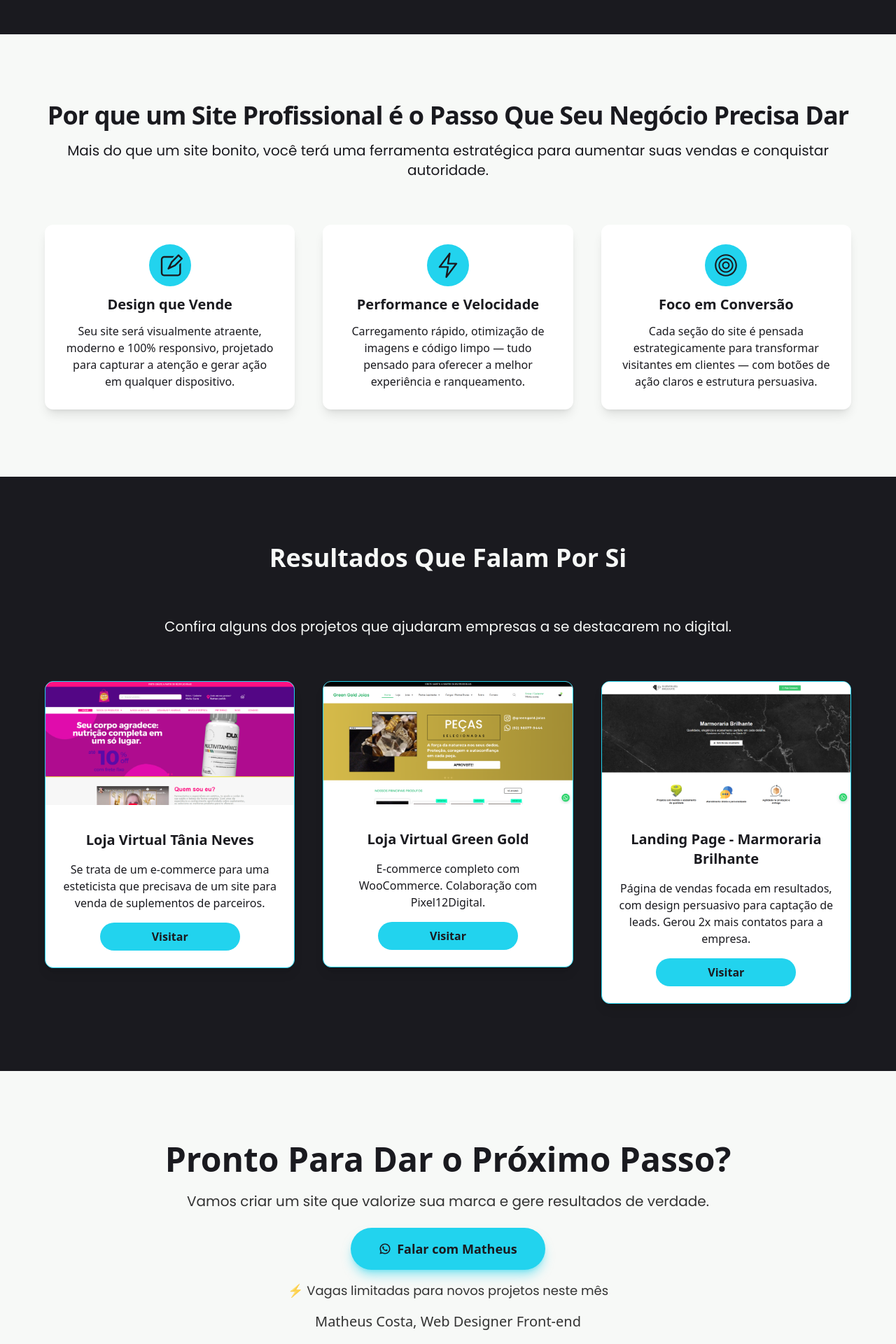
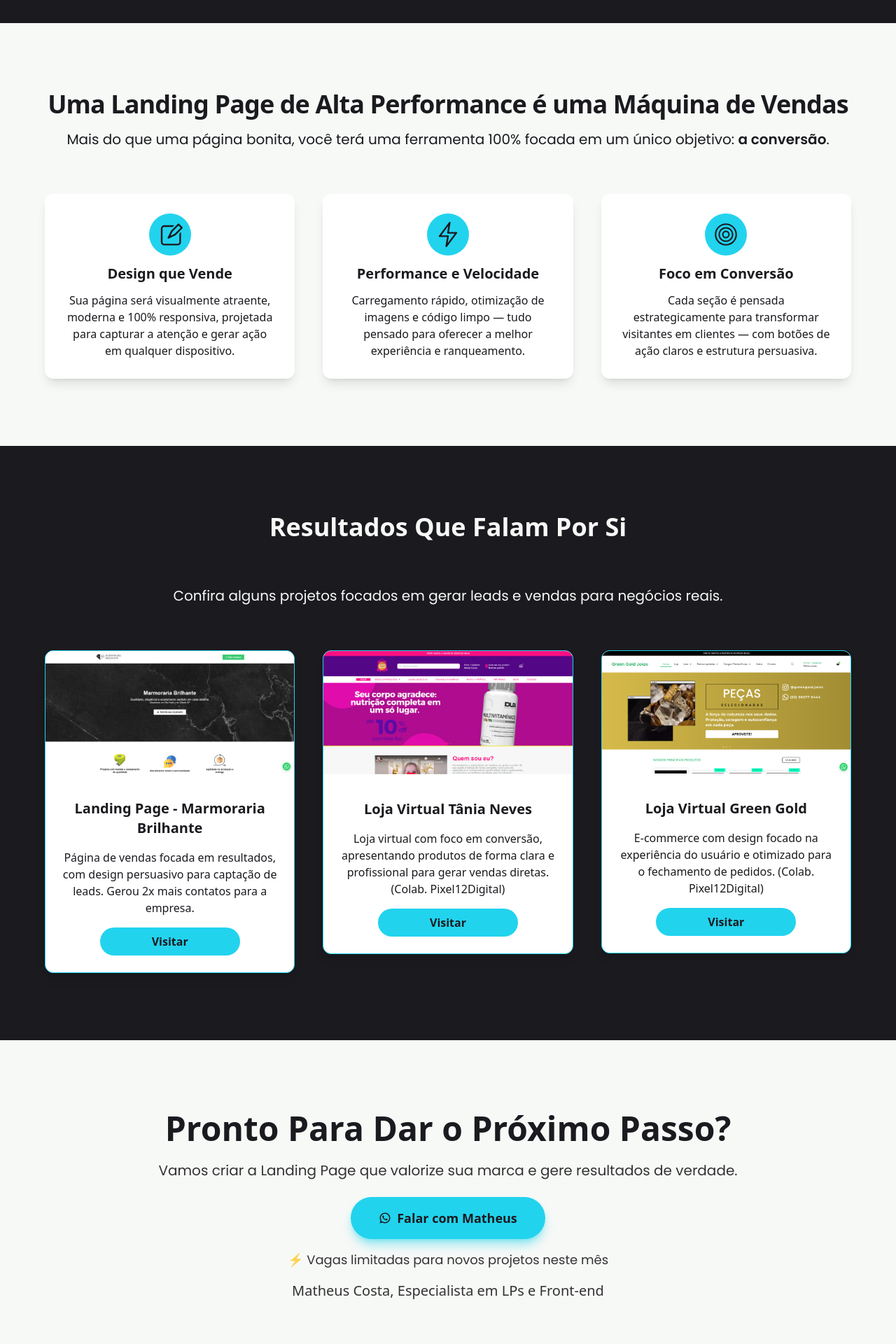
Before and after one commit to ed-matheus/impulso-digital-lp, a Next.js app: page / in a window 1280 px wide. Shown: the part 820-2740 px from the top of the page at 70% size. Built offline with nearby package versions, Linux system fonts and the light colour scheme.

Commit message:
atualizando textos da página

```diff
--- a/src/app/page.js
+++ b/src/app/page.js
@@ -10,7 +10,7 @@ import CtaButton from "@/components/CtaButton";
 const servicesData = [
   {
     title: "Design que Vende",
-    text: "Seu site será visualmente atraente, moderno e 100% responsivo, projetado para capturar a atenção e gerar ação em qualquer dispositivo.",
+    text: "Sua página será visualmente atraente, moderna e 100% responsiva, projetada para capturar a atenção e gerar ação em qualquer dispositivo.",
     icon: <RxPencil2 />,
   },
   {
@@ -20,7 +20,7 @@ const servicesData = [
   },
   {
     title: "Foco em Conversão",
-    text: "Cada seção do site é pensada estrategicamente para transformar visitantes em clientes — com botões de ação claros e estrutura persuasiva.",
+    text: "Cada seção é pensada estrategicamente para transformar visitantes em clientes — com botões de ação claros e estrutura persuasiva.",
     icon: <RxTarget />,
   },
 ];
@@ -28,25 +28,25 @@ const servicesData = [
 // Dados do Portfólio
 const portfolioData = [
   {
+    imageUrl: "/img/marmoraria-brilhante-print.png",
+    title: "Landing Page - Marmoraria Brilhante",
+    text: "Página de vendas focada em resultados, com design persuasivo para captação de leads. Gerou 2x mais contatos para a empresa.",
+    altText: "Imagem da landing page Marmoraria Brilhante",
+    link: "http://marmorariabrilhante.com.br/",
+  },
+  {
     imageUrl: "/img/tania-neves.png",
     title: "Loja Virtual Tânia Neves",
-    text: "Se trata de um e-commerce para uma esteticista que precisava de um site para venda de suplementos de parceiros.",
+    text: "Loja virtual com foco em conversão, apresentando produtos de forma clara e profissional para gerar vendas diretas. (Colab. Pixel12Digital)",
     altText: "Imagem do site da Tânia Neves",
     link: "https://tanianeves.com.br/",
   },
   {
     imageUrl: "/img/green-gold.png",
     title: "Loja Virtual Green Gold",
-    text: "E-commerce completo com WooCommerce. Colaboração com Pixel12Digital.",
+    text: "E-commerce com design focado na experiência do usuário e otimizado para o fechamento de pedidos. (Colab. Pixel12Digital)",
     altText: "Imagem da loja virtual Green Gold",
     link: "https://greengoldjoias.com.br/",
-  },
-  {
-    imageUrl: "/img/marmoraria-brilhante-print.png",
-    title: "Landing Page - Marmoraria Brilhante",
-    text: "Página de vendas focada em resultados, com design persuasivo para captação de leads. Gerou 2x mais contatos para a empresa.",
-    altText: "Imagem da landing page Marmoraria Brilhante",
-    link: "http://marmorariabrilhante.com.br/",
   },
 ];
 
@@ -55,7 +55,7 @@ export default function Page() {
     <main className="min-h-screen bg-dark text-light">
       {/* Hero Section */}
       <section className="mx-auto flex max-w-6xl flex-col items-center justify-center gap-5 px-6 py-20 text-center sm:px-8 md:py-32">
-        <motion.h2
+        <motion.h1
           initial={{ opacity: 0, y: 40 }}
           whileInView={{ opacity: 1, y: 0 }}
           transition={{ duration: 0.6 }}
@@ -63,14 +63,14 @@ export default function Page() {
           className="text-3xl font-bold leading-tight md:text-5xl lg:text-6xl"
         >
           Transforme Seus Cliques em Clientes com uma Landing Page Profissional
-        </motion.h2>
+        </motion.h1>
 
         <motion.p
           initial={{ opacity: 0, y: 20 }}
           whileInView={{ opacity: 1, y: 0 }}
           transition={{ duration: 0.6, delay: 0.2 }}
           viewport={{ once: true }}
-          className="mt-4 max-w-2xl text-lg md:text-xl"
+          className="max-w-2xl text-lg md:text-xl"
         >
           Desenvolvo a página de vendas ou captura que seu negócio precisa para
           converter visitantes em leads no WhatsApp. Foco em design moderno e
@@ -103,7 +103,7 @@ export default function Page() {
             viewport={{ once: true }}
             className="text-center text-2xl font-bold tracking-tight md:text-4xl"
           >
-            Por que um Site Profissional é o Passo Que Seu Negócio Precisa Dar
+            Uma Landing Page de Alta Performance é uma Máquina de Vendas
           </motion.h2>
           <motion.p
             initial={{ opacity: 0, y: 20 }}
@@ -112,8 +112,8 @@ export default function Page() {
             viewport={{ once: true }}
             className="mb-12 mt-4 text-center font-medium md:mb-16 md:text-xl"
           >
-            Mais do que um site bonito, você terá uma ferramenta estratégica
-            para aumentar suas vendas e conquistar autoridade.
+            Mais do que uma página bonita, você terá uma ferramenta 100% focada
+            em um único objetivo: <strong>a conversão</strong>.
           </motion.p>
           <div className="grid grid-cols-1 justify-items-center gap-10 md:grid-cols-2 lg:grid-cols-3">
             {servicesData.map((item, i) => (
@@ -151,8 +151,8 @@ export default function Page() {
             viewport={{ once: true }}
             className="mb-12 mt-4 text-center font-medium md:mb-16 md:text-xl"
           >
-            Confira alguns dos projetos que ajudaram empresas a se destacarem no
-            digital.
+            Confira alguns projetos focados em gerar leads e vendas para
+            negócios reais.
           </motion.p>
           <div className="grid grid-cols-1 gap-10 md:grid-cols-2 lg:grid-cols-3">
             {portfolioData.map((proj, i) => (
@@ -192,7 +192,7 @@ export default function Page() {
           viewport={{ once: true }}
           className="mt-4 text-lg text-black/80 md:text-xl"
         >
-          Vamos criar um site que valorize sua marca e gere resultados de
+          Vamos criar a Landing Page que valorize sua marca e gere resultados de
           verdade.
         </motion.p>
 
@@ -215,7 +215,7 @@ export default function Page() {
           viewport={{ once: true }}
           className="mt-4 text-lg text-black/80 md:text-xl"
         >
-          Matheus Costa, Web Designer Front-end
+          Matheus Costa, Especialista em LPs e Front-end
         </motion.small>
       </section>
     </main>
```
